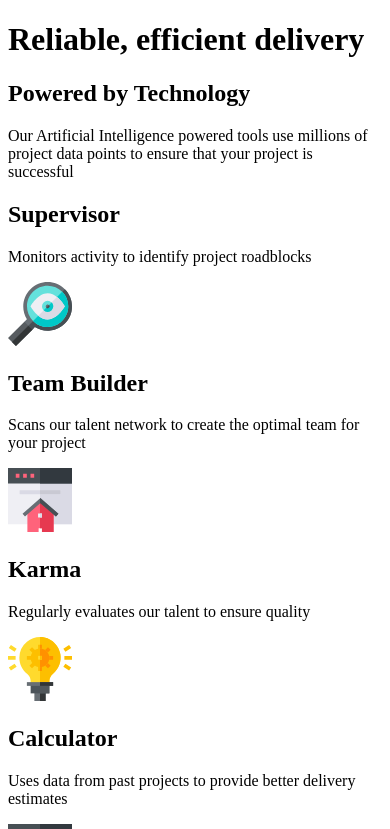
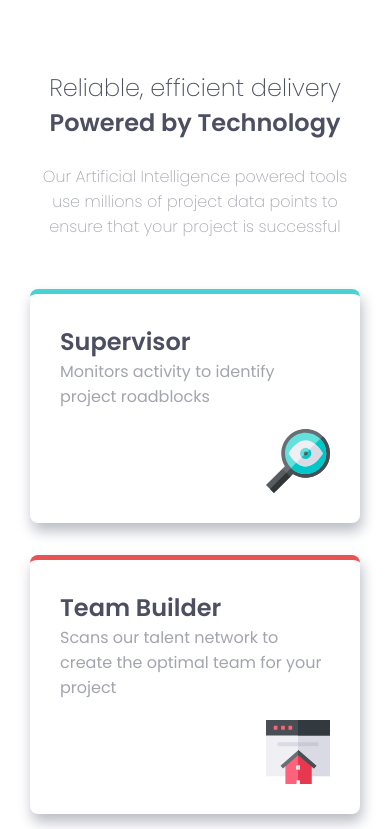
Before and after one commit to axmonsalve/four-card-feature-section-master, a plain HTML site: page index.html in a window 390 px wide. Shown: the top 829 px of the page. Drawn offline with Linux system fonts and the light colour scheme.

Commit message:
Style and responsive done!

```diff
--- a/index.html
+++ b/index.html
@@ -7,6 +7,8 @@
   <!-- displays site properly based on user's device -->
 
   <link rel="icon" type="image/png" sizes="32x32" href="./images/favicon-32x32.png">
+
+  <link rel="stylesheet" href="style.css">
 
   <title>Frontend Mentor | Four card feature section</title>
 
@@ -34,26 +36,26 @@
 
   <div class="cards">
     <div class="col">
-      <div class="card">
+      <div class="card aqua">
         <h2>Supervisor</h2>
         <p>Monitors activity to identify project roadblocks</p>
         <img src="./images/icon-supervisor.svg" alt="">
       </div>
     </div>
     <div class="col">
-      <div class="card">
+      <div class="card red">
         <h2>Team Builder</h2>
         <p>Scans our talent network to create the optimal team for your project</p>
         <img src="./images/icon-team-builder.svg" alt="">
       </div>
-      <div class="card">
+      <div class="card orange">
         <h2>Karma</h2>
         <p>Regularly evaluates our talent to ensure quality</p>
         <img src="./images/icon-karma.svg" alt="">
       </div>
     </div>
     <div class="col">
-      <div class="card">
+      <div class="card blue">
         <h2>Calculator</h2>
         <p>Uses data from past projects to provide better delivery estimates</p>
         <img src="./images/icon-calculator.svg" alt="">
--- /dev/null
+++ b/style.css
@@ -0,0 +1,105 @@
+@import url('https://fonts.googleapis.com/css2?family=Poppins:wght@200;400;600&display=swap');
+* {
+  margin: 0;
+  padding: 0;
+  box-sizing: border-box;
+}
+
+body {
+  font-family: 'Poppins', sans-serif;
+  font-size: 15px;
+  padding: 0 30px;
+}
+
+header {
+  text-align: center;
+  padding: 70px 0 50px 0;
+}
+
+header h1 {
+  font-size: 1.5rem;
+  font-weight: 200;
+  color: hsl(234, 12%, 34%);
+}
+
+header h2 {
+  font-weight: 700;
+  font-size: 1.5rem;
+  color: hsl(234, 12%, 34%);
+  margin-bottom: 1.5rem;
+}
+
+header p {
+  font-weight: 200;
+  font-size: 1rem;
+  color: hsl(229, 6%, 66%);
+  max-width: 500px;
+  margin: 0 auto;
+}
+
+.cards {
+  display: flex;
+  flex-direction: column;
+  align-items: center;
+  justify-content: center;
+  margin-bottom: 80px;
+}
+
+.card {
+  box-shadow: 2px 8px 14px 0px hsl(225, 9%, 75%);
+  border-radius: 8px;
+  padding: 30px;
+  margin-bottom: 2rem;
+  max-width: 400px;
+}
+
+.card.aqua {
+  border-top: 5px solid hsl(180, 62%, 55%);
+}
+
+.card.red {
+  border-top: 5px solid hsl(0, 78%, 62%);
+}
+
+.card.orange {
+  border-top: 5px solid hsl(34, 97%, 64%);
+}
+
+.card.blue {
+  border-top: 5px solid hsl(212, 86%, 64%);
+}
+
+.card img {
+  display: block;
+  margin-left: auto;
+  margin-top: 20px;
+}
+
+.card h2 {
+  color: hsl(234, 12%, 34%);
+  font-size: 1.5rem;
+}
+
+.card p {
+  font-size: 1rem;
+  color: hsl(229, 6%, 66%);
+}
+
+@media only screen and (min-width: 1200px) {
+  body {
+    font-size: 18px;
+  }
+  header h1,
+  header h2 {
+    font-size: 2em;
+  }
+  header p {
+    font-size: 1.1rem;
+  }
+  .cards {
+    flex-direction: row;
+  }
+  .card {
+    margin: 1.75rem;
+  }
+}
```
